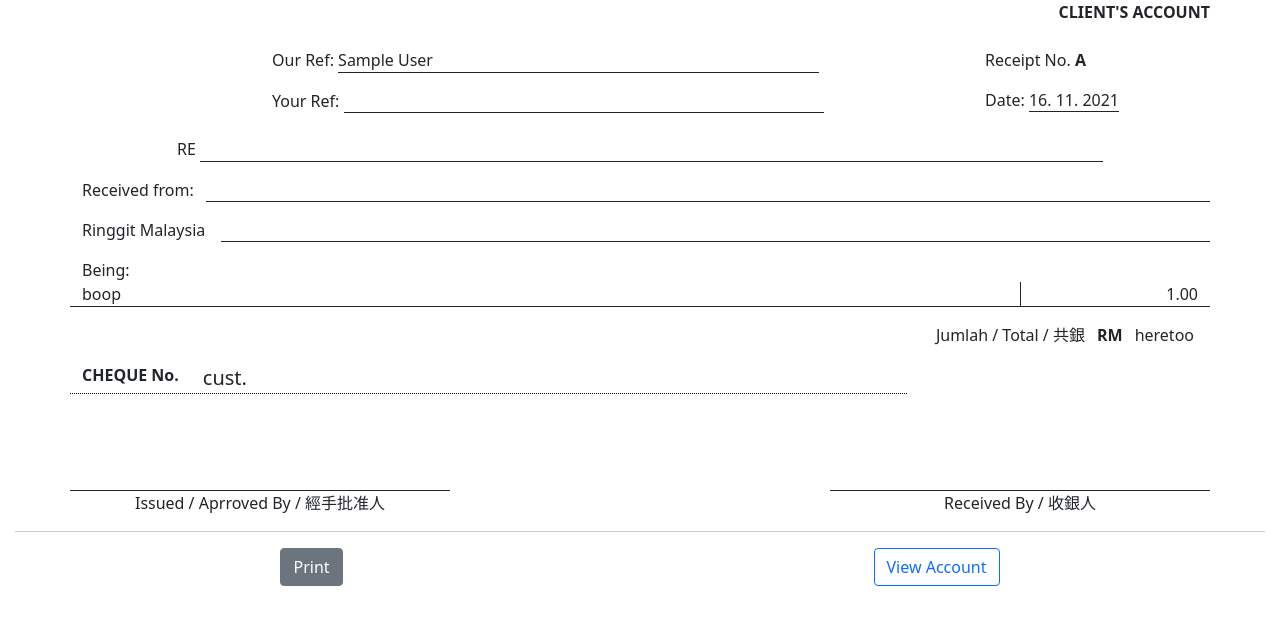
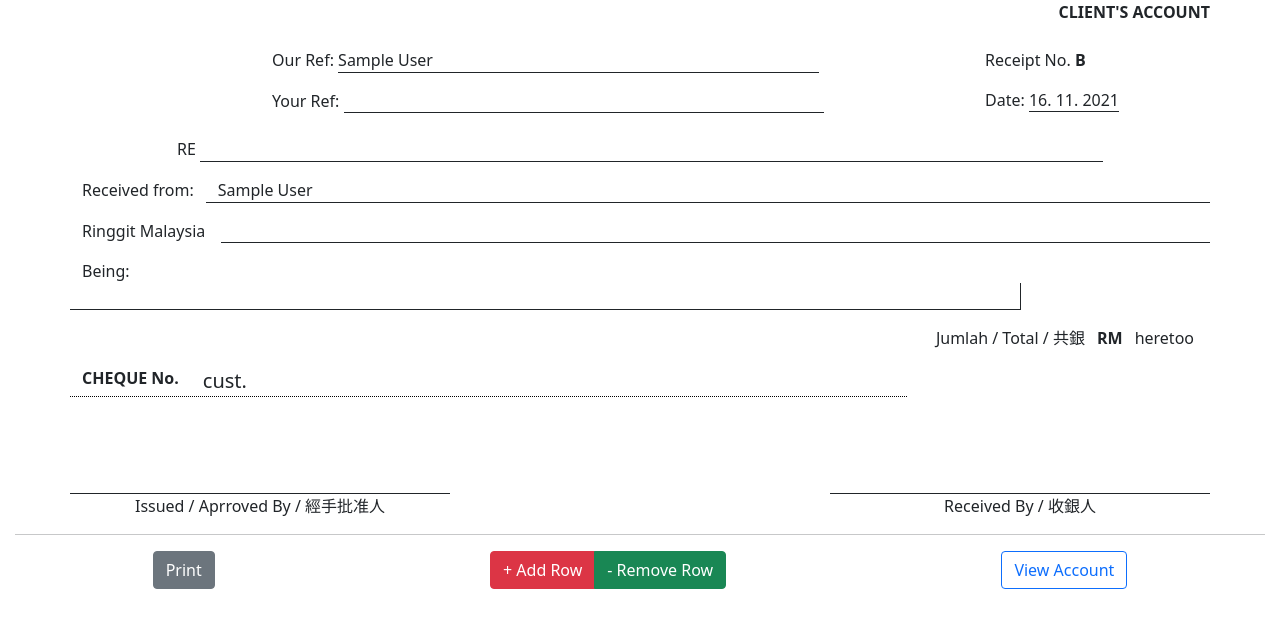
Before and after one commit to shenyang44/django_chyy, a Django app: page /ledger/1/custom-receipt/ in a window 1280 px wide. Shown: the part 113-741 px from the top of the page. Run offline with Django 3.2, Linux system fonts and the light colour scheme; tables that the repository leaves empty hold one stand-in row (values such as "Sample post").

Commit message:
when print, inp covers border. wip

```diff
--- a/ledger/templates/ledger/custom_receipt.html
+++ b/ledger/templates/ledger/custom_receipt.html
@@ -12,7 +12,7 @@
             <div class="d-flex">Your Ref:&nbsp;<div class="border-bottom border-dark w-75"></div></div>
         </div>
         <div class="col-3">
-            <div class="mb-3 d-flex ms-5"><div>Receipt No. <span class="fw-bold">A</span></div><span class="doc-id ms-3">{{transaction.id|stringformat:"05d"}}</span></div>
+            <div class="mb-3 d-flex ms-5"><div>Receipt No. <span class="fw-bold">B</span></div><span class="doc-id ms-3">{{transaction.id|stringformat:"05d"}}</span></div>
             <div class="ms-5">Date: <span class="border-bottom border-dark">{% now 'j. n. Y' %}</span></div>
         </div>
     </section>
@@ -21,7 +21,7 @@
     </div>
     <div class="row mb-3">
         <div class="col-auto">Received from:</div>
-        <div class="col border-bottom border-dark">{{transaction.payee}}</div>
+        <div class="col border-bottom border-dark">{{acc.name}}</div>
     </div>
     <div class="row d-flex mb-3">
         <div class="col-auto">
@@ -32,11 +32,11 @@
     <div class="row">
         <div class="col">Being:</div>
     </div>
-    <div class="row border-bottom border-dark">
-        <div class="col-10">boop</div>
-        <div class="col-2 border-start border-dark text-end">1.00</div>
+    <div class="row deets">
+        <span class="col-10 border-bottom border-dark"><input class="border-0 print-n hiddenInp w-100"></span>
+        <span class="col-2 border-start border-dark text-end"><input class="text-end border-0 hiddenInp w-100"></span>
     </div>
-    <div class="row justify-content-end p-3" >Jumlah / Total / 共銀 <span class="fw-bold w-auto">RM</span>heretoo</div>
+    <div class="row justify-content-end p-3" id='total'>Jumlah / Total / 共銀 <span class="fw-bold w-auto">RM</span>heretoo</div>
     <div class="row dotted w-75">
         <span class="w-auto mr-2 fw-bold">CHEQUE No.</span><span class="w-auto fs-5">cust.</span>
     </div>
@@ -50,7 +50,39 @@
 <hr>
 <div class='mt-3 print-n btn-cluster'>
     <button class="btn btn-secondary" type="button" onclick="window.print()">Print</button>
+    <div class="btn-group" role="group" aria-label="Basic mixed styles example">
+        <button type="button" class="btn btn-danger" id='addBtn'>+ Add Row</button>
+        <button type="button" class="btn btn-success" id='remBtn'>- Remove Row</button>
+    </div>
     <a class="btn btn-outline-primary" href="{% url 'ledger:show_acc' acc.id %}">View Account</a>
 </div>
 
+<script charset="utf-8">
+$(()=>{
+    $('#addBtn').click(()=>{
+        let deets = $('.deets')
+        if (deets.length>=10){
+            alert('Maximum number of input rows have been reached.')
+        } else{
+            $('#total').before(`
+                <div class="deets row border-bottom border-dark">
+                    <div class="col-10">boop</div>
+                    <div class="col-2 border-start border-dark text-end">1.00</div>
+                </div>
+            `)
+        }
+    })
+    $('#remBtn').click(()=>{
+        let deets = $('.deets')
+        if(deets.length>1){
+            deets.last().remove()
+        } else{
+            alert('You cannot remove all rows.')
+        }
+    })
+    $('.hiddenInp').change((e)=>{
+        $(e.target).parent().prepend(e.target.value)
+    })
+})
+</script>
 {% endblock %}
```
